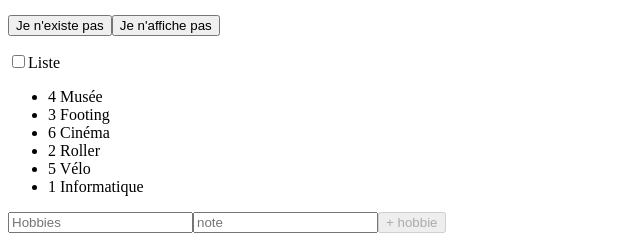
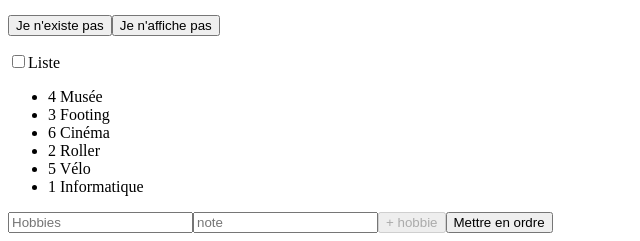
Before and after one commit to mickaellherminez/F-vue-day1-pt1, a website: page index.html in a window 1280 px wide. Shown: the part 608-849 px from the top of the page, without its empty margins (0-640 px from the left). Drawn offline with nearby package versions, Linux system fonts and the light colour scheme.

Commit message:
ADD: 2.10. Comprendre les méthodes dans Vue.js

```diff
--- a/index.html
+++ b/index.html
@@ -46,6 +46,7 @@
         <input v-model="o" type="text" placeholder="note">
 
         <button  :class="{notActive : !h||!o}" @click="hobbies[h] = o, h=undefined; o=undefined" :disabled="!h||!o">+ hobbie</button>
+        <button @click="order()">Mettre en ordre</button>
     </div>
     <!-- JS -->
     <script src="https://unpkg.com/vue@next"></script>
--- a/main.js
+++ b/main.js
@@ -96,4 +96,11 @@ const app = Vue.createApp({
             ]
         }
     },
+    methods: {
+        order() {
+            let objTemp = Object.entries(this.hobbies).sort(function (a, b) { return a[1] - b[1]; })
+            this.hobbies = {}
+            objTemp.forEach(el => { this.hobbies[el[0]] = el[1] });
+        }
+    }
 })
```
Also changed, not shown: README.md.
